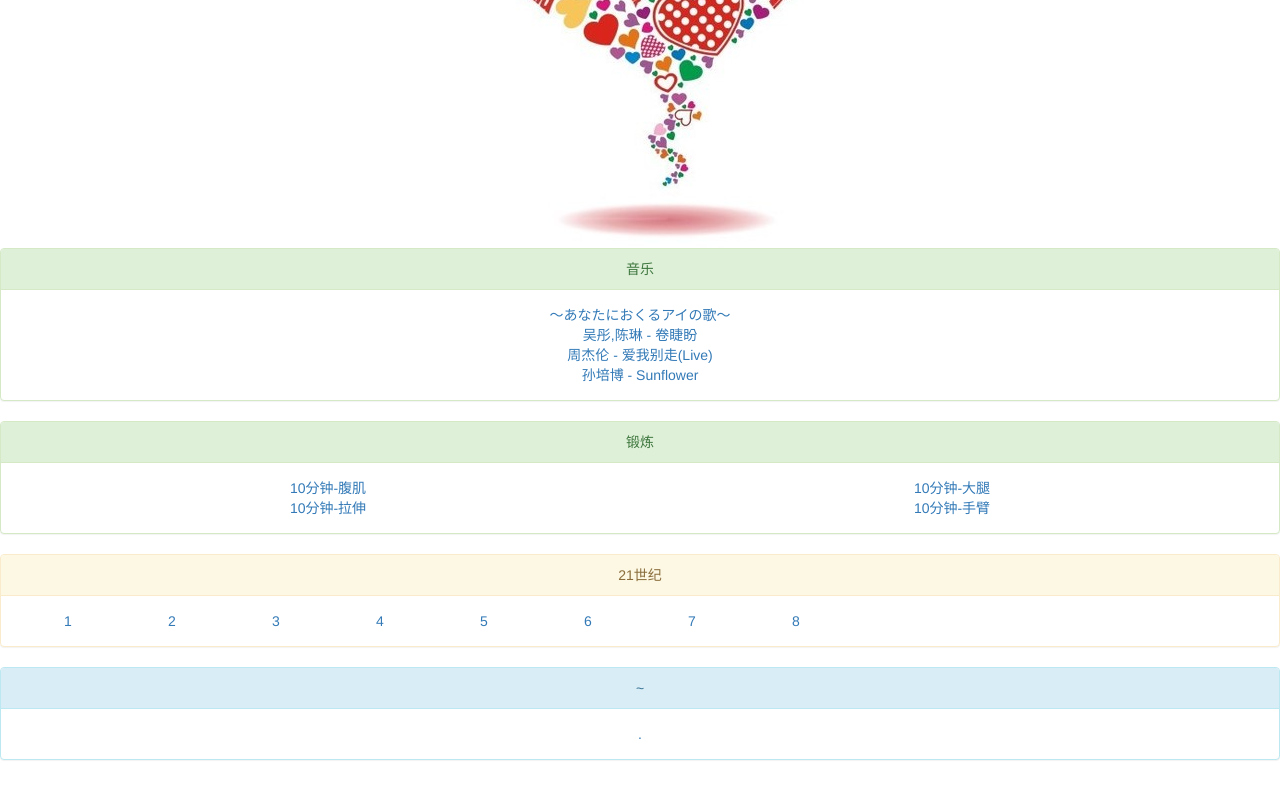
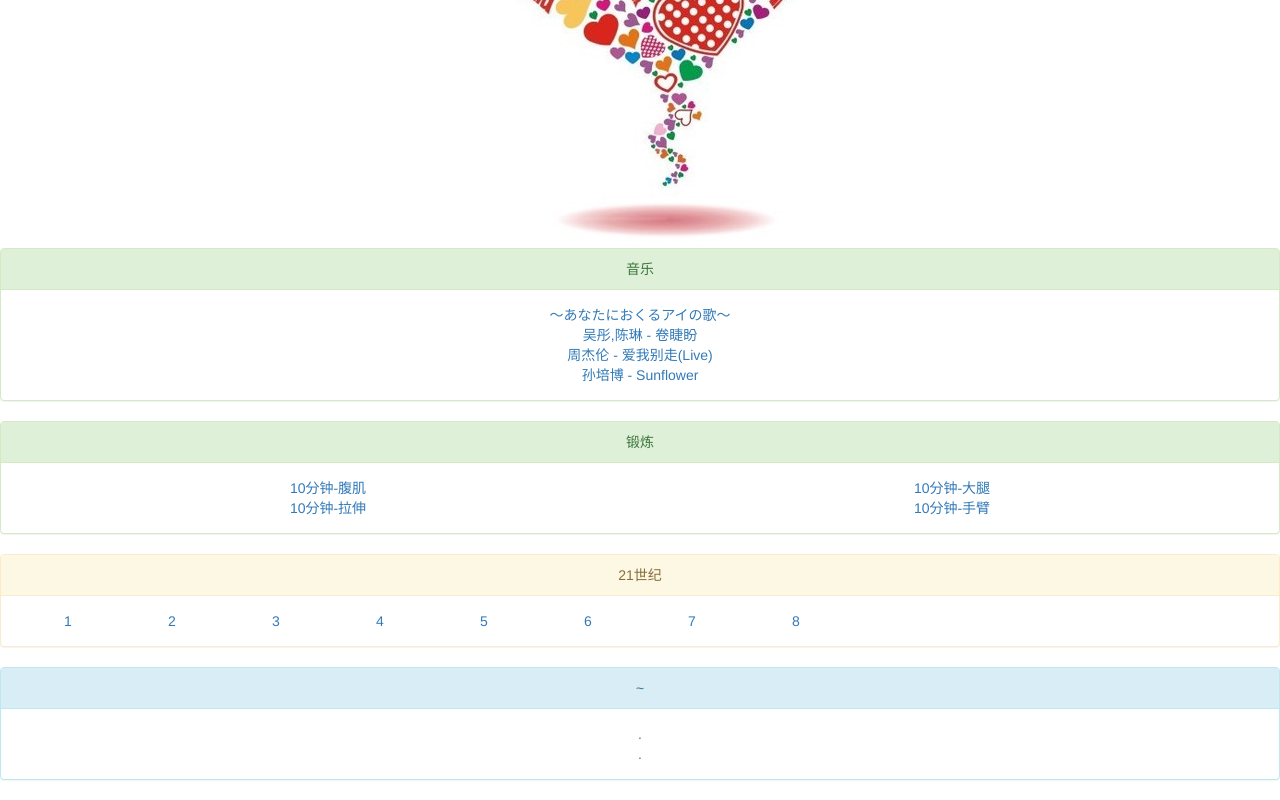
Before and after one commit to danshijin/html, a plain HTML site: page index.html in a window 1280 px wide. Shown: the part 524-1324 px from the top of the page. Drawn offline with Linux system fonts and the light colour scheme.

```diff
--- a/index.html
+++ b/index.html
@@ -52,6 +52,7 @@
 				<div class="panel-heading">~</div>
 				<div class="panel-body">
 					<a class="col-xs-12" href="play.html?/others/Heyzo - 1031 - Aoi Shirasaki (白咲碧).mp4">.</a>
+                    <a class="col-xs-12" href="play.html?/others/sdms-751.mp4">.</a>
 				</div>
 			</div>
 <!-- 			<div class="panel panel-primary">...</div>
```
Lines whose indentation alone changed are shown as unchanged.
